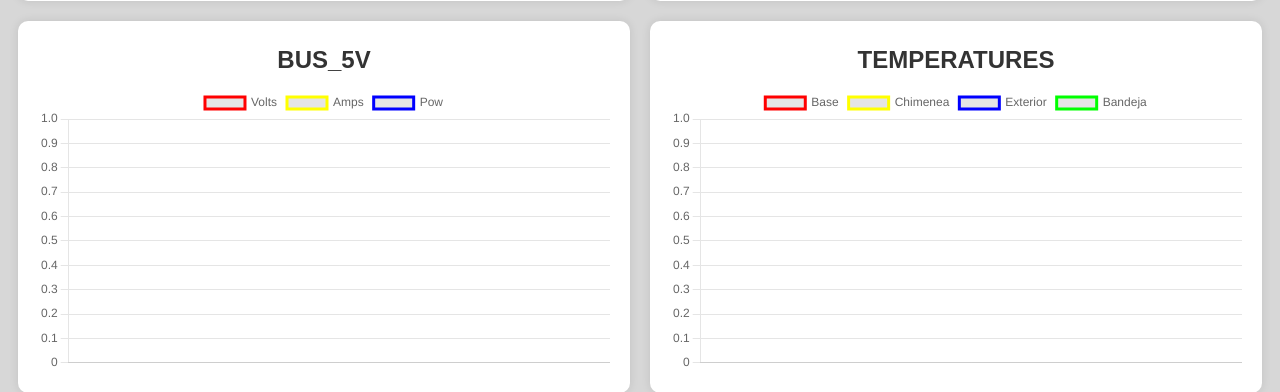
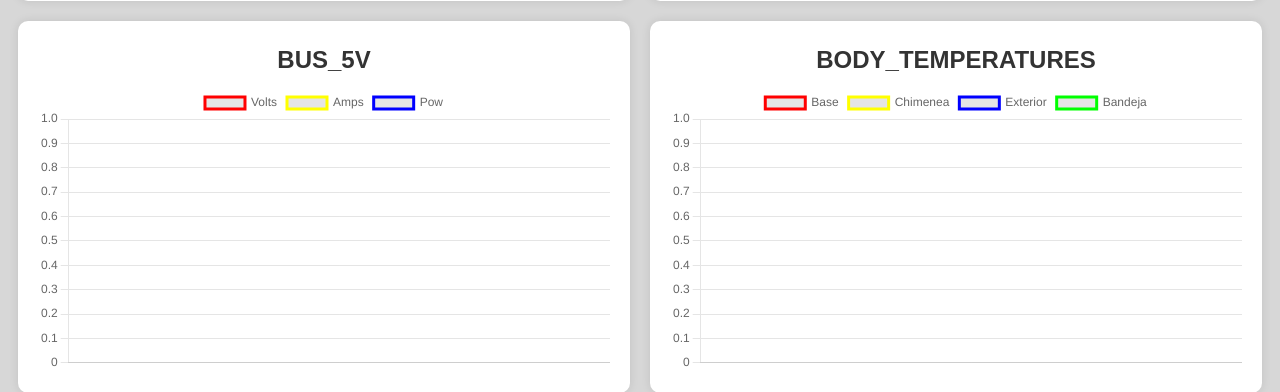
Before and after one commit to AbelGB08/TFG-Dashboard, a Flask app: page /live in a window 1280 px wide. Shown: the part 832-1224 px from the top of the page. Run offline with Flask 3, Linux system fonts and the light colour scheme; some libraries are stand-ins or nearby versions.

Commit message:
Change body temp chart title

```diff
--- a/Server/templates/live.html
+++ b/Server/templates/live.html
@@ -44,7 +44,7 @@
             <canvas class="chart-canvas" id="ina5" width="" height=""></canvas>
         </section>
         <section class="chart-container">
-            <h1 class="chart-title">TEMPERATURES</h1>
+            <h1 class="chart-title">BODY_TEMPERATURES</h1>
             <canvas class="chart-canvas" id="temps" width="" height=""></canvas>
         </section>
     </div>
```
